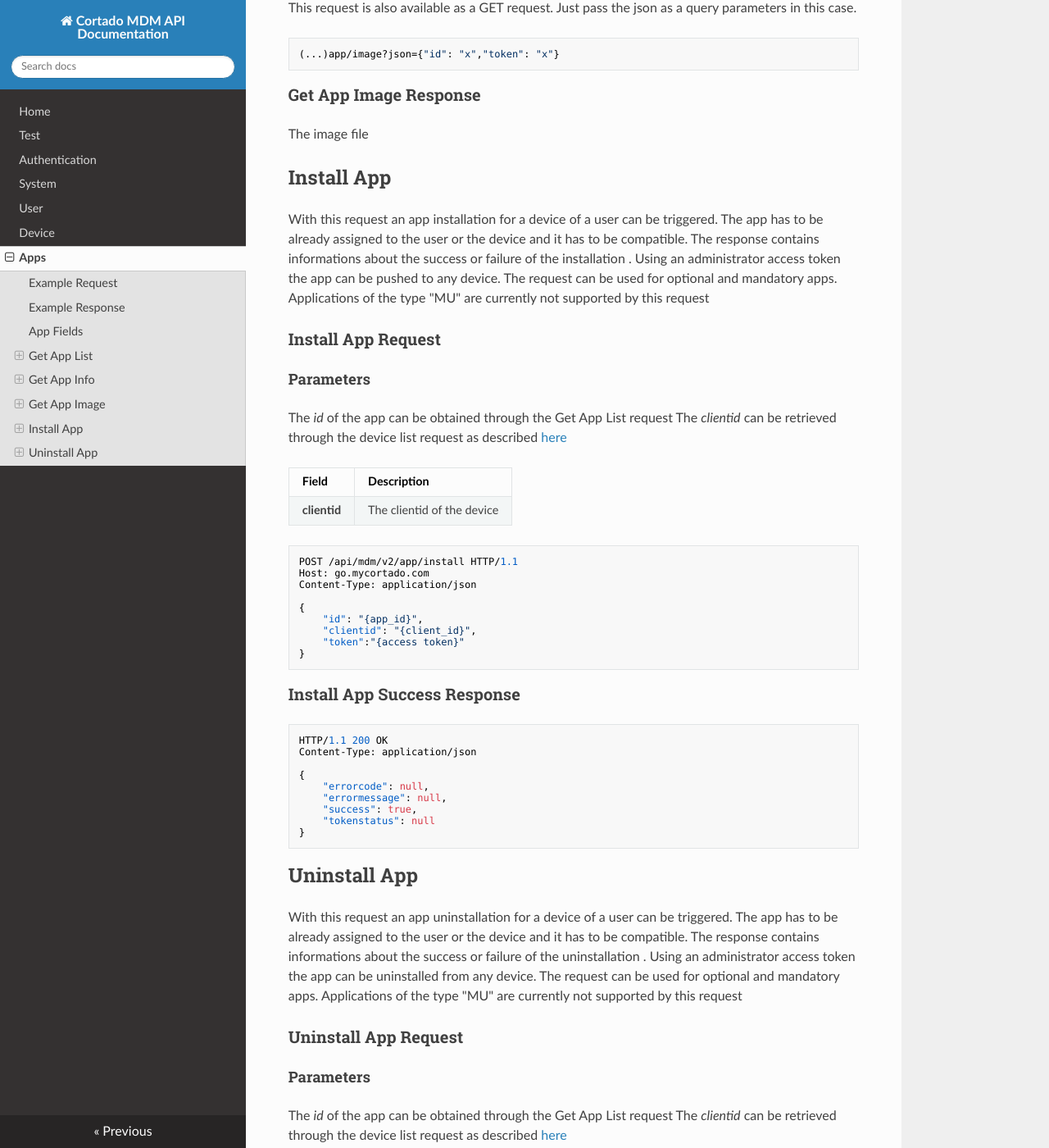
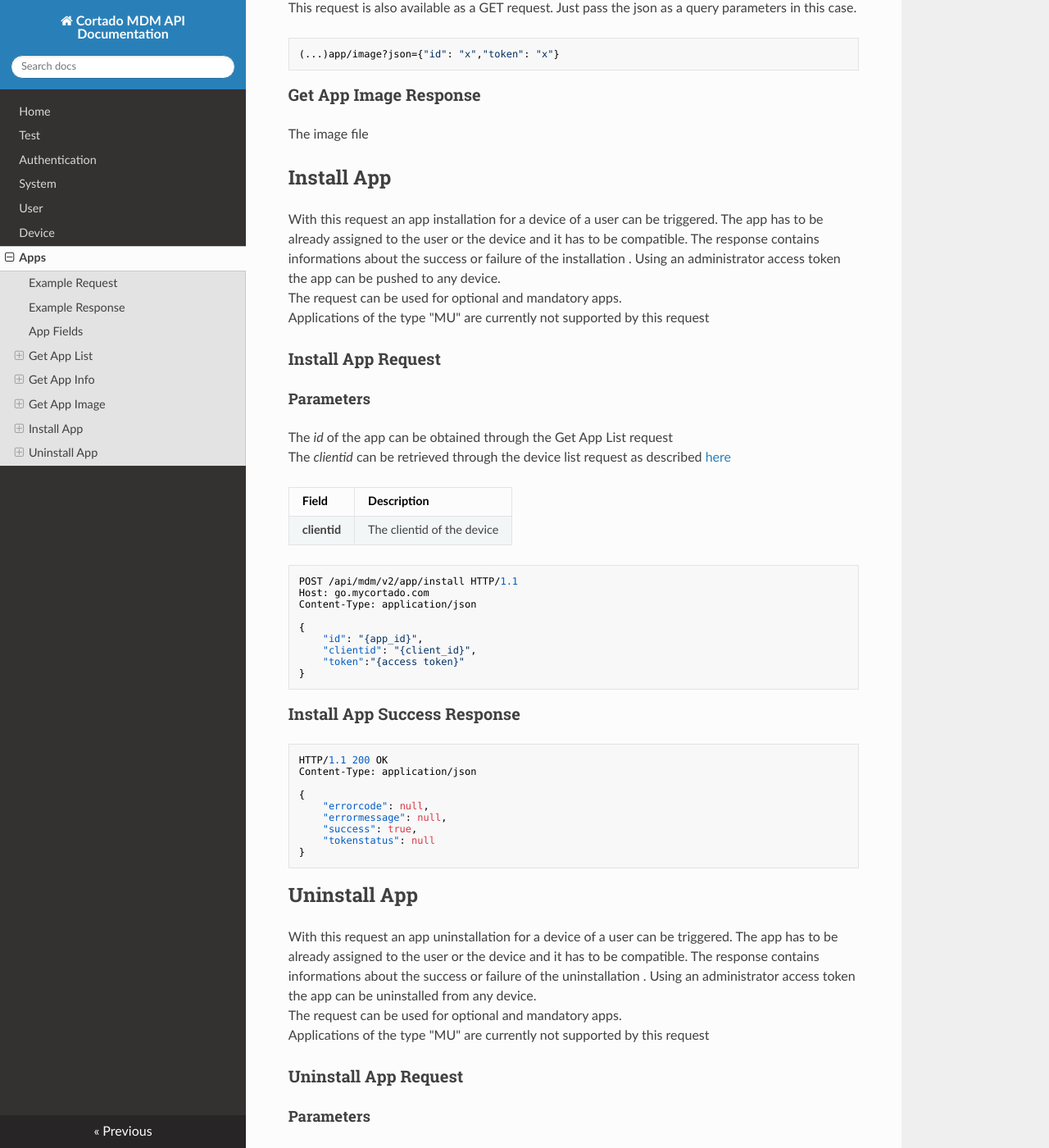
Before and after one commit to cortado-mobile-solutions/apidoc-mdm, an MkDocs documentation site: the page built from docs/apps.md, in a window 1280 px wide and 1400 px high, scrolled down 4608 px. Shown: the whole window at 82% size. Built offline with MkDocs 1.6.1, drawn with Linux system fonts in a browser that asks for light colours; nearby versions of some CDN libraries; some of the changed text lies outside the part shown.

Commit message:
Added some further line breaks

````diff
--- a/docs/apps.md
+++ b/docs/apps.md
@@ -139,7 +139,7 @@ Retrieve informations about an app that is assigned to a user or a device (with
 ### Get App Info Request
 
 #### Parameters
-The *id* of the app can be obtained through the Get App List request
+The *id* of the app can be obtained through the Get App List request<br>
 The *clientid* is optional. It can be retrieved through the device list request as described [here](device.md)
 
 | Field | Description |
@@ -220,14 +220,14 @@ This request is also available as a GET request. Just pass the json as a query p
 The image file
 
 ## Install App
-With this request an app installation for a device of a user can be triggered. The app has to be already assigned to the user or the device and it has to be compatible. The response contains informations about the success or failure of the installation . Using an administrator access token the app can be pushed to any device.
-The request can be used for optional and mandatory apps.
+With this request an app installation for a device of a user can be triggered. The app has to be already assigned to the user or the device and it has to be compatible. The response contains informations about the success or failure of the installation . Using an administrator access token the app can be pushed to any device.<br>
+The request can be used for optional and mandatory apps.<br>
 Applications of the type "MU" are currently not supported by this request
 
 ### Install App Request
 
 #### Parameters
-The *id* of the app can be obtained through the Get App List request
+The *id* of the app can be obtained through the Get App List request<br>
 The *clientid* can be retrieved through the device list request as described [here](device.md)
 
 | Field | Description |
@@ -261,14 +261,14 @@ Content-Type: application/json
 ```
 
 ## Uninstall App
-With this request an app uninstallation for a device of a user can be triggered. The app has to be already assigned to the user or the device and it has to be compatible. The response contains informations about the success or failure of the uninstallation . Using an administrator access token the app can be uninstalled from any device.
-The request can be used for optional and mandatory apps.
+With this request an app uninstallation for a device of a user can be triggered. The app has to be already assigned to the user or the device and it has to be compatible. The response contains informations about the success or failure of the uninstallation . Using an administrator access token the app can be uninstalled from any device.<br>
+The request can be used for optional and mandatory apps.<br>
 Applications of the type "MU" are currently not supported by this request
 
 ### Uninstall App Request
 
 #### Parameters
-The *id* of the app can be obtained through the Get App List request
+The *id* of the app can be obtained through the Get App List request<br>
 The *clientid* can be retrieved through the device list request as described [here](device.md)
 
 | Field | Description |
````
Also changed, not shown: docs/auth.md (+1 -1 lines), docs/device.md (+3 -3 lines), docs/user.md (+5 -5 lines).
